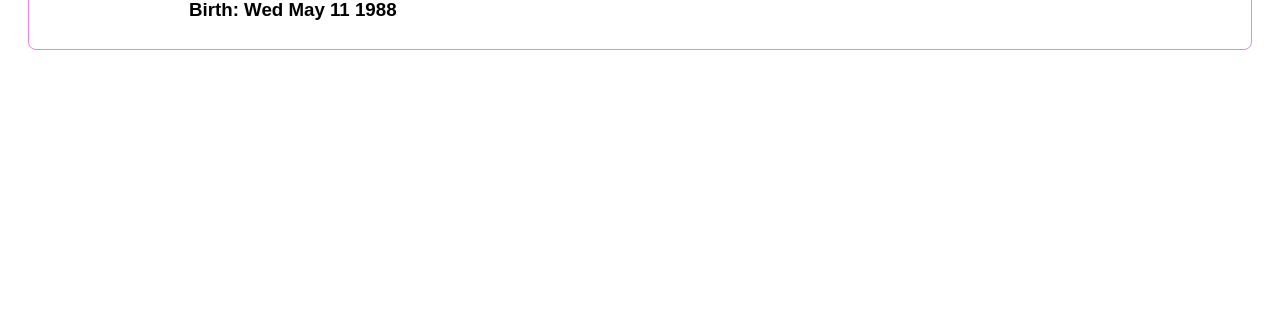
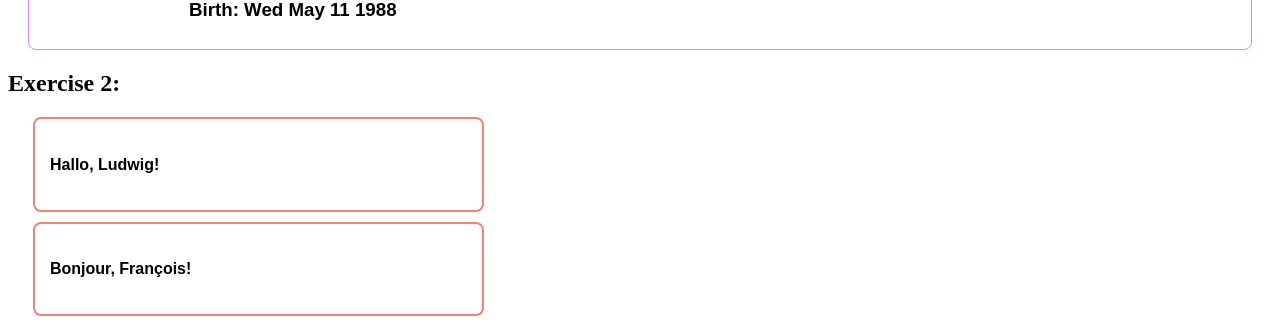
Before and after one commit to Mika7596/Props-Training, a React (Vite) app: page / in a window 1280 px wide. Shown: the part 525-848 px from the top of the page. Before the commit the page ends 800 px from the top, so only its background shows below. Built offline with nearby package versions, Linux system fonts and the light colour scheme.

Commit message:
Completed Exercise 2

```diff
--- a/src/App.jsx
+++ b/src/App.jsx
@@ -1,11 +1,13 @@
 import './App.css'
 import Exercise1 from './views/Exercise1'
+import Exercise2 from './views/Exercise2'
 
 function App() {
 
   return (
     <>
     <Exercise1></Exercise1>
+    <Exercise2></Exercise2>
     </>
   )
 }
--- /dev/null
+++ b/src/components/Greetings.css
@@ -0,0 +1,8 @@
+div .greet-container{
+    border: 2px solid salmon;
+    border-radius: 8px;
+    margin: 10px 25px;
+    width: 33%;
+    padding: 15px;
+    font-family: Arial, Helvetica, sans-serif;
+}
--- /dev/null
+++ b/src/components/Greetings.jsx
@@ -0,0 +1,18 @@
+import './Greetings.css';
+
+function Greetings(props) {
+    let langArr = [["de", "Hallo"], ["en", "Hello"], ["es", "Hola"], ["fr", "Bonjour"]];
+    let greetingWord;
+    langArr.forEach(item =>{
+        if(props.lang === item[0]) {
+            greetingWord = item[1]
+        }
+    });
+  return (
+    <div className="greet-container">
+        <h4>{greetingWord}, {props.children}!</h4>
+    </div>
+  )
+}
+
+export default Greetings
--- /dev/null
+++ b/src/views/Exercise2.jsx
@@ -0,0 +1,14 @@
+import React from "react";
+import Greetings from "../components/Greetings";
+
+function Exercise2() {
+  return (
+    <div>
+      <h2>Exercise 2: </h2>
+      <Greetings lang="de">Ludwig</Greetings>
+      <Greetings lang="fr">François</Greetings>
+    </div>
+  );
+}
+
+export default Exercise2;
```
